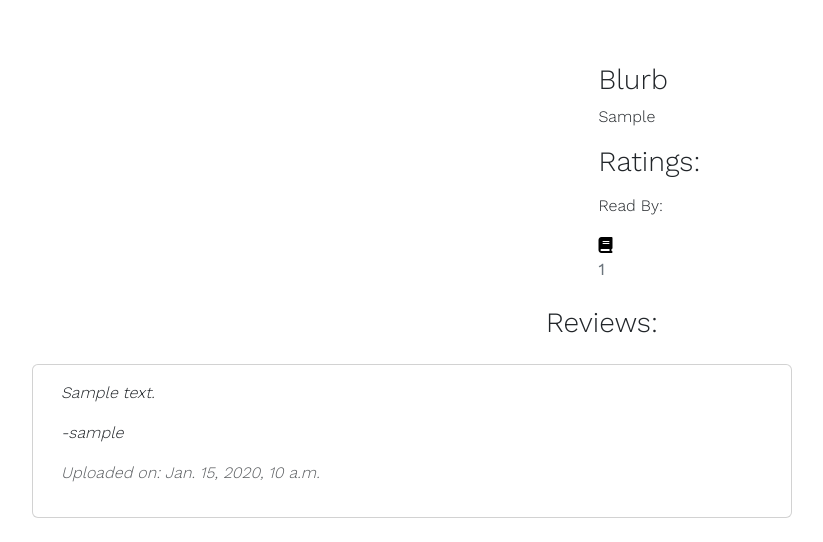
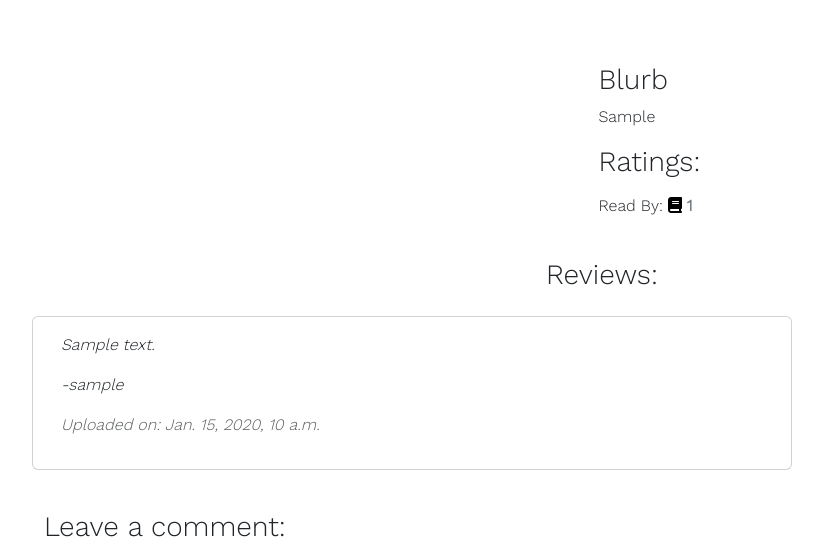
Before and after one commit to ARcKP98/open-book-reviews, a Django app: a page that uses templates/book-info.html in a window 1280 px wide. Shown: the part 193-735 px from the top of the page, without its empty margins (38-861 px from the left). Run offline with Django 3.2, Linux system fonts and the light colour scheme; a user stored in the database is signed in; tables that the repository leaves empty hold one stand-in row (values such as "Sample post"); some libraries are stand-ins or nearby versions.

Commit message:
Fix the display of read-btn.

```diff
--- a/open_book_review/settings.py
+++ b/open_book_review/settings.py
@@ -32,7 +32,7 @@ SECRET_KEY = os.environ.get('SECRET_KEY')
 # SECURITY WARNING: don't run with debug turned on in production!
 DEBUG = True
 
-ALLOWED_HOSTS = ["open-book-review.herokuapp.com", "localhost"]
+ALLOWED_HOSTS = ["open-book-review.herokuapp.com", "localhost", "8000-arckp98-openbookreviews-7lart36h7bv.ws-eu98.gitpod.io"]
 
 
 # Application definition
--- a/static/css/style.css
+++ b/static/css/style.css
@@ -51,8 +51,9 @@ a {
   width: 80%;
 }
 
-.like-btn {
+.read-btn {
   background: transparent;
+  display: inline-block;
 }
 /*Footer*/
 footer {
--- a/templates/book-info.html
+++ b/templates/book-info.html
@@ -28,16 +28,16 @@
                                 {{ book.blurb | linebreaks }}
                                 <h3>Ratings: </h3>
                                 <div class="col-6 mt-3">
-                                    <p style="display: inline-block;">Read By:  </p>
+                                    <p class="read-btn">Read By:  </p>
                                     <strong>
                                         {% if user.is_authenticated %}
-                                        <form action="{% url 'book_liked' book.slug %}" method="POST">
+                                        <form action="{% url 'book_liked' book.slug %}" class="read-btn" method="POST">
                                             {% csrf_token %}
                                             {% if liked %}
-                                            <button type="submit" value="{{book.slug}}" class="like-btn"><i
+                                            <button type="submit" value="{{book.slug}}" class="read-btn"><i
                                                     class="fa-solid fa-book"></i></button>
                                             {% else %}
-                                            <button type="submit" value="{{book.slug}}" class="like-btn"><i
+                                            <button type="submit" value="{{book.slug}}" class="read-btn"><i
                                                     class="fa-solid fa-book-open"></i></button>
                                             {% endif %}
                                         </form>
```
